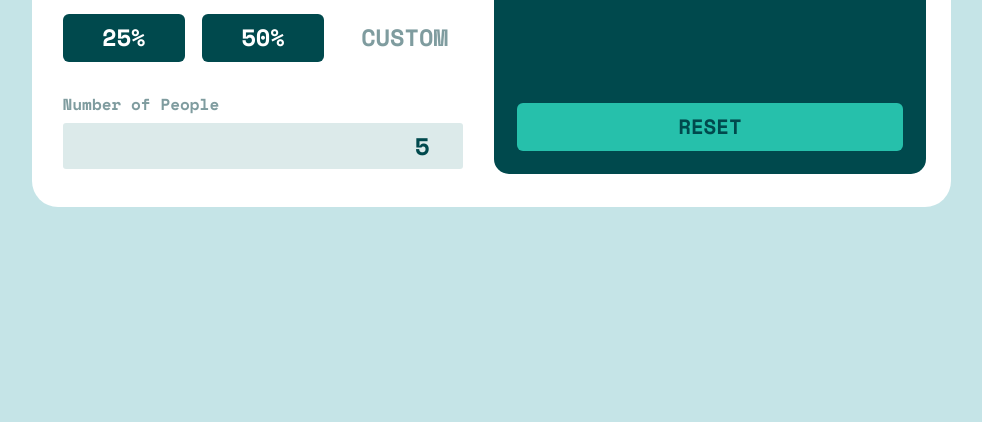
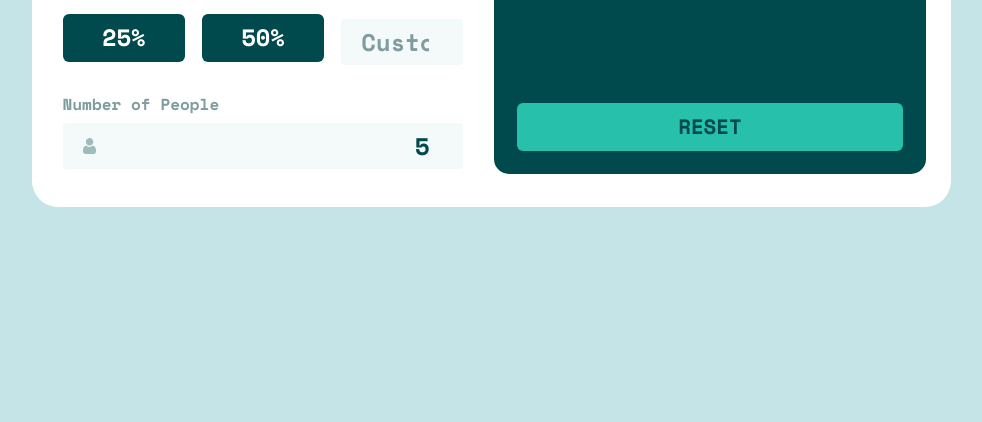
Before and after one commit to FarisPalayi/Tip-calculator, a website: page index.html in a window 1280 px wide. Shown: the part 378-800 px from the top of the page, without its empty margins (149-1131 px from the left). Drawn offline with nearby package versions, Linux system fonts and the light colour scheme.

Commit message:
🤏 minor changes

```diff
--- a/Styles/_abstract.scss
+++ b/Styles/_abstract.scss
@@ -1,5 +1,8 @@
+:root {
+  --input_icon-path: url(../images/icon-dollar.svg);
+}
+
 $strongCyan: hsl(172, 67%, 45%);
-
 $verydarkCyan: hsl(183, 100%, 15%);
 $darkGrayishCyan1: hsl(186, 14%, 43%);
 $darkGrayishCyan2: hsl(184, 14%, 56%);
--- a/Styles/index.scss
+++ b/Styles/index.scss
@@ -9,6 +9,7 @@ body {
   margin: 0;
   font-family: "Space Mono", monospace;
   background-color: $lightGrayishCyan1;
+  color: white;
 }
 
 header {
@@ -37,6 +38,7 @@ header {
 
 .card {
   width: 100%;
+  margin: 0 auto;
   padding: 33px 25px;
   border-radius: 26px 26px 0 0;
   background: white;
@@ -62,17 +64,24 @@ header {
 input[type="number"] {
   width: 100%;
   color: $verydarkCyan;
-  background-color: #f4fafa;
   height: 46px;
-  background: #5f9ea038;
   border: none;
   margin: 5px 0;
   border-radius: 3px;
   font-weight: 700;
   text-align: right;
-  text-align-last: right;
   font-size: 1.5rem;
   padding-right: 19px;
+  background: var(--input_icon-path) no-repeat 20px;
+  background-color: #f4fafa;
+}
+
+input[name="people"] {
+  --input_icon-path: url(../images/icon-person.svg);
+}
+
+input[name="custom"] {
+  --input_icon-path: none;
 }
 
 .card__section--left__tip-title {
@@ -96,16 +105,19 @@ input[type="number"] {
     background-color: $verydarkCyan;
     @extend %btn;
 
-    &--custom {
-      color: $darkGrayishCyan2;
-      background-color: inherit;
-      text-align: right;
-      padding: 0 20px;
-    }
-
     &--active {
       color: $verydarkCyan;
       background-color: $strongCyan;
+    }
+  }
+
+  &__input {
+    background-color: inherit;
+    text-align: right;
+    padding: 0 20px;
+
+    &::placeholder {
+      color: $darkGrayishCyan2;
     }
   }
 }
@@ -168,12 +180,11 @@ input[type="number"] {
   color: $lightGrayishCyan1;
 }
 
-@media screen and (min-width: 738px) {
+@media screen and (min-width: 785px) {
   .card {
     display: flex;
     gap: 25px;
     border-radius: 26px;
-    margin: 0 auto;
     max-height: 480px;
   }
 
--- a/index.html
+++ b/index.html
@@ -38,30 +38,54 @@
     </header>
     <main class="card">
       <section class="card__section card__section--left">
-        <label for="bill" class="card__section__label card__section__label--bill">Bill</label>
+        <label
+          for="bill"
+          class="card__section__label card__section__label--bill"
+          >Bill</label
+        >
         <input
           type="number"
           name="bill"
           id="bill"
           class="card__section--left__bill-input"
           value="142.55"
+          min="0"
         />
         <p class="card__section--left__tip-title">Select Tip %</p>
         <div class="card__section--left__btns-wrapper">
           <button class="card__section--left__btns-wrapper__btn">5%</button>
           <button class="card__section--left__btns-wrapper__btn">10%</button>
-          <button class="card__section--left__btns-wrapper__btn card__section--left__btns-wrapper__btn--active">15%</button>
+          <button
+            class="
+              card__section--left__btns-wrapper__btn
+              card__section--left__btns-wrapper__btn--active
+            "
+          >
+            15%
+          </button>
           <button class="card__section--left__btns-wrapper__btn">25%</button>
           <button class="card__section--left__btns-wrapper__btn">50%</button>
-          <button class="card__section--left__btns-wrapper__btn card__section--left__btns-wrapper__btn--custom">Custom</button>
+          <input
+            type="number"
+            class="card__section--left__btns-wrapper__input"
+            name="custom"
+            id="custom"
+            placeholder="Custom"
+            min="0"
+          />
         </div>
-        <label for="people" class="card__section__label card__section__label-people">Number of People</label>
+        <label
+          for="people"
+          class="card__section__label card__section__label-people"
+          >Number of People</label
+        >
         <input
           type="number"
           name="people"
           id="people"
           class="card__section--left__people-input"
           value="5"
+          min="0"
         />
       </section>
       <section class="card__section card__section--right">
```
Also changed, not shown: style.css, 1 other file.
